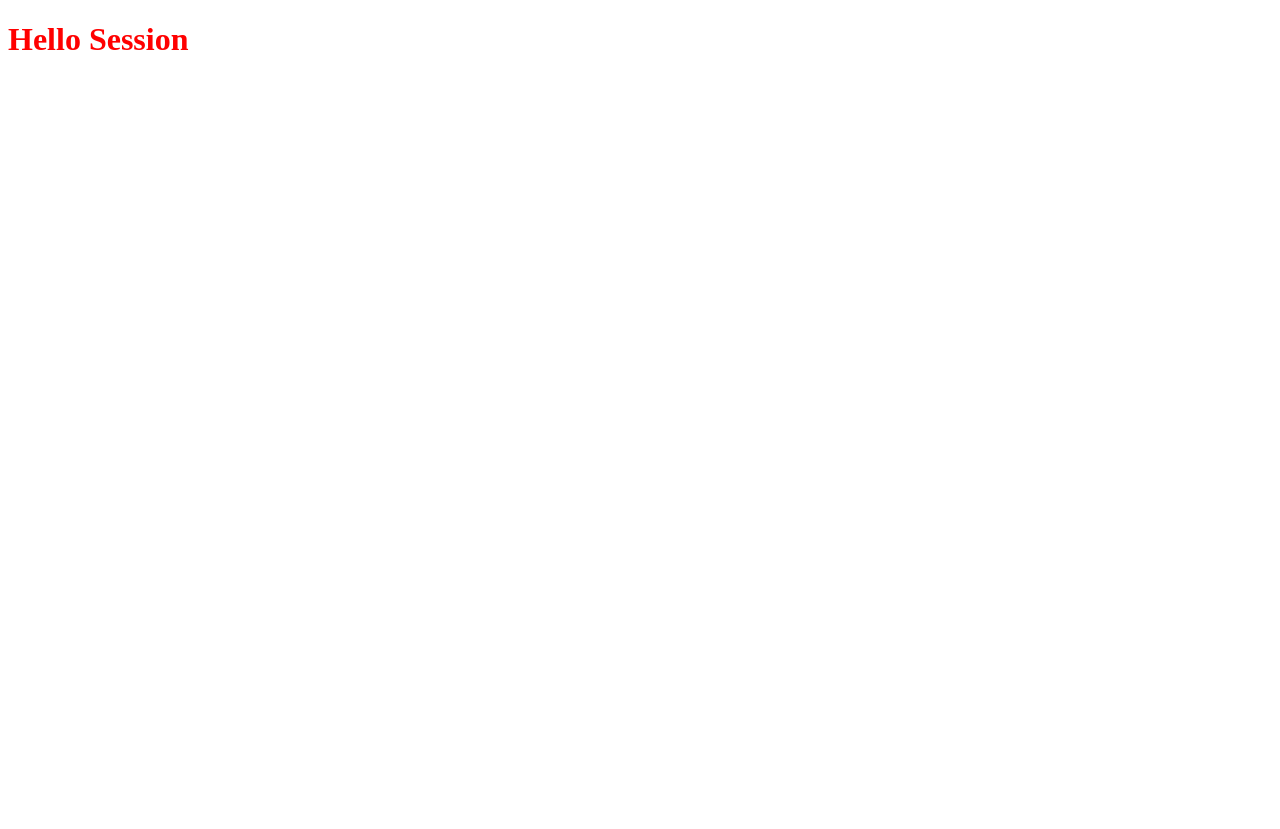
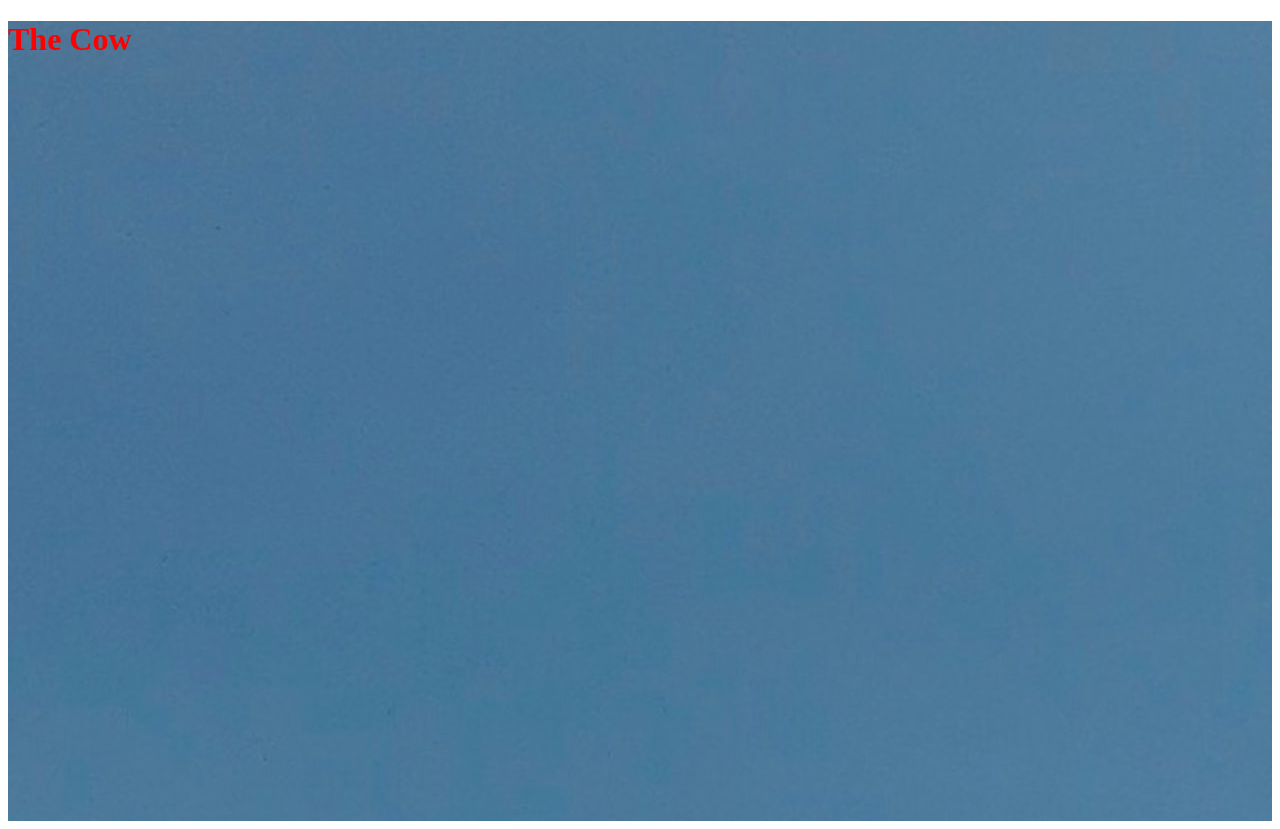
Before and after one commit to Saimur-Shahidullah/HTML-CSS-SESSION-1, a plain HTML site: page index.html in a window 1280 px wide. Before the commit the page ends 800 px from the top, so only its background shows below. Drawn offline with Linux system fonts and the light colour scheme.

Commit message:
Added Images

```diff
--- a/index.html
+++ b/index.html
@@ -7,6 +7,8 @@
     <link rel="stylesheet" href="./styles/styles.css">
 </head>
 <body>
-    <h1>Hello Session</h1>
+    <div class="hero">
+        <h1>The Cow</h1>
+    </div>
 </body>
 </html>
--- a/styles/styles.css
+++ b/styles/styles.css
@@ -1,3 +1,7 @@
 h1{
     color: red;
 }
+.hero{
+    background-image: url("../image/cow\ 1.jpg");
+    height: 100vh;
+}
```
Also changed, not shown: image/cow 1.jpg (added).
